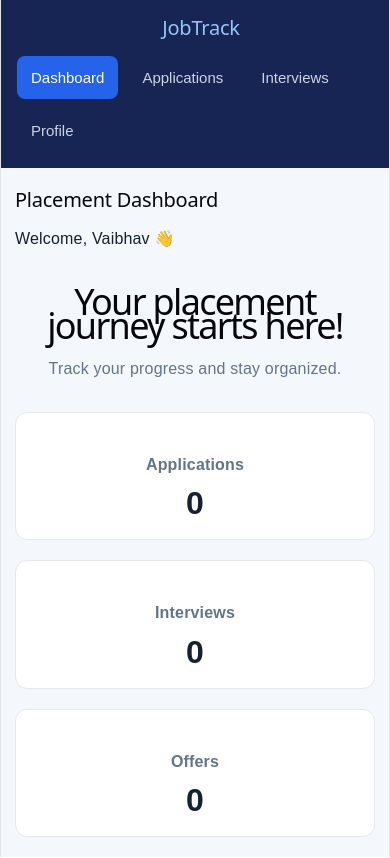
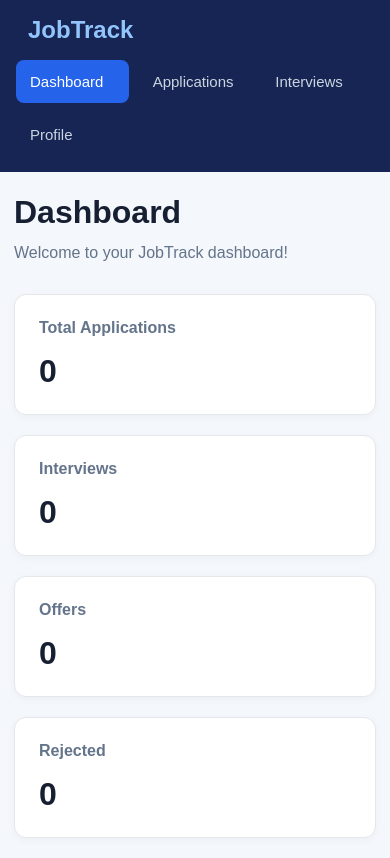
Before and after one commit to vaibhav200621/Job_Track, a React (Vite) app in the folder client/: page / in a window 390 px wide. Built offline with nearby package versions, Linux system fonts and the light colour scheme.

Commit message:
feat: persist applications and fix dashboard layout

```diff
--- a/client/src/App.css
+++ b/client/src/App.css
@@ -1,3 +1,8 @@
+
+/* =========================
+   Global Reset
+========================= */
+
 * {
   box-sizing: border-box;
 }
@@ -5,17 +10,29 @@
 body {
   margin: 0;
   font-family: Arial, sans-serif;
-}
-
-.app {
-  display: flex;
-  min-height: 100vh;
   background: #f4f7fb;
   color: #172033;
 }
 
+/* =========================
+   Main App Layout
+========================= */
+
+.app-layout {
+  display: flex;
+  min-height: 100vh;
+  width: 100%;
+  background: #f4f7fb;
+  color: #172033;
+}
+
+/* =========================
+   Sidebar
+========================= */
+
 .sidebar {
   width: 240px;
+  min-height: 100vh;
   flex-shrink: 0;
   background: #172554;
   color: white;
@@ -26,119 +43,17 @@ body {
   margin: 0 0 40px;
   padding-left: 12px;
   color: #93c5fd;
+  font-size: 24px;
 }
 
-.sidebar nav {
+.sidebar-nav {
   display: flex;
   flex-direction: column;
   gap: 10px;
 }
 
-.sidebar a {
-  padding: 13px 14px;
-  color: #cbd5e1;
-  text-decoration: none;
-  border-radius: 8px;
-}
-
-.sidebar a:hover,
-.sidebar a.active {
-  background: #2563eb;
-  color: white;
-}
-
-.main-content {
-  flex: 1;
-  min-width: 0;
-  padding: 32px;
-}
-
-.topbar {
-  display: flex;
-  justify-content: space-between;
-  align-items: center;
-  gap: 16px;
-  flex-wrap: wrap;
-  margin-bottom: 40px;
-}
-
-.topbar h2 {
-  margin: 0;
-}
-
-.welcome {
-  margin-bottom: 32px;
-}
-
-.welcome p {
-  color: #64748b;
-}
-
-.stats {
-  display: grid;
-  grid-template-columns: repeat(3, minmax(0, 1fr));
-  gap: 20px;
-}
-
-.card {
-  padding: 24px;
-  background: white;
-  border: 1px solid #e5e7eb;
-  border-radius: 12px;
-}
-
-.card h3 {
-  color: #64748b;
-  font-size: 16px;
-}
-
-.card p {
-  font-size: 32px;
-  font-weight: bold;
-  margin-bottom: 0;
-}
-
-@media (max-width: 700px) {
-  .sidebar {
-    width: 160px;
-    padding: 20px 10px;
-  }
-
-  .main-content {
-    padding: 20px 14px;
-  }
-
-  .stats {
-    grid-template-columns: 1fr;
-  }
-}
-
-@media (max-width: 450px) {
-  .app {
-    flex-direction: column;
-  }
-
-  .sidebar {
-    width: 100%;
-    padding: 16px;
-  }
-
-  .logo {
-    margin-bottom: 16px;
-  }
-
-  .sidebar nav {
-    flex-direction: row;
-    flex-wrap: wrap;
-  }
-
-  .sidebar a {
-    padding: 10px;
-    font-size: 14px;
-  }
-}
-
 .sidebar nav button {
+  width: 100%;
   padding: 13px 14px;
   color: #cbd5e1;
   background: transparent;
@@ -147,6 +62,7 @@ body {
   text-align: left;
   font-size: 15px;
   cursor: pointer;
+  transition: background 0.2s ease;
 }
 
 .sidebar nav button:hover,
@@ -155,18 +71,101 @@ body {
   color: white;
 }
 
+/* =========================
+   Main Content
+========================= */
+
+.main-content {
+  flex: 1;
+  min-width: 0;
+  padding: 32px;
+}
+
+.page-content {
+  width: 100%;
+  max-width: 1200px;
+  margin: 0 auto;
+}
+
+.page-content h1 {
+  margin: 0 0 10px;
+  font-size: 32px;
+  line-height: 1.3;
+  color: #172033;
+}
+
+.page-subtitle {
+  margin: 0 0 32px;
+  color: #64748b;
+  font-size: 16px;
+}
+
+/* =========================
+   Dashboard Statistics
+========================= */
+
+.stats-container {
+  display: grid;
+  grid-template-columns: repeat(4, minmax(0, 1fr));
+  gap: 20px;
+  width: 100%;
+}
+
+.stat-card {
+  padding: 24px;
+  background: white;
+  border: 1px solid #e5e7eb;
+  border-radius: 12px;
+  box-shadow: 0 2px 8px rgba(15, 23, 42, 0.04);
+}
+
+.stat-card h3 {
+  margin: 0 0 16px;
+  color: #64748b;
+  font-size: 16px;
+  font-weight: 600;
+}
+
+.stat-card p {
+  margin: 0;
+  color: #172033;
+  font-size: 32px;
+  font-weight: bold;
+}
+
+/* =========================
+   Applications Form
+========================= */
+
+.application-form-section,
+.applications-section {
+  width: 100%;
+  margin-bottom: 32px;
+}
+
+.application-form-section h2,
+.applications-section h2 {
+  margin: 0 0 18px;
+  color: #172033;
+  font-size: 24px;
+}
+
 .application-form {
   display: flex;
   flex-wrap: wrap;
   gap: 12px;
-  margin: 28px 0;
+  margin: 20px 0 28px;
 }
 
 .application-form input,
 .application-form select {
+  flex: 1;
+  min-width: 160px;
   padding: 12px;
   border: 1px solid #cbd5e1;
   border-radius: 8px;
+  background: white;
+  color: #172033;
   font-size: 15px;
 }
 
@@ -176,104 +175,17 @@ body {
   border-radius: 8px;
   background: #2563eb;
   color: white;
+  font-size: 15px;
   cursor: pointer;
 }
 
-.application-list {
-  display: grid;
-  gap: 14px;
+.application-form button:hover {
+  background: #1d4ed8;
 }
 
-.application-item {
-  display: flex;
-  justify-content: space-between;
-  align-items: center;
-  gap: 16px;
-  padding: 20px;
-  background: white;
-  border: 1px solid #e5e7eb;
-  border-radius: 12px;
-}
-
-.application-item h3,
-.application-item p {
-  margin: 0 0 8px;
-}
-
-.status {
-  padding: 6px 12px;
-  background: #dbeafe;
-  color: #1d4ed8;
-  border-radius: 20px;
-  font-size: 14px;
-}
-
-
-.application-item select {
-  padding: 8px 12px;
-  border: 1px solid #cbd5e1;
-  border-radius: 8px;
-  background: white;
-}
-
-.application-item button {
-  padding: 8px 12px;
-  border: none;
-  border-radius: 8px;
-  background: #fee2e2;
-  color: #b91c1c;
-  cursor: pointer;
-}
-
-.application-item button:hover {
-  background: #fecaca;
-}
-
-
-/* Applications page styling */
-
-.applications-page {
-  color: #172033;
-}
-
-.applications-page h1,
-.applications-page h2,
-.applications-page h3,
-.applications-page p {
-  color: #172033;
-}
-
-.applications-page h1 {
-  font-size: 32px;
-  margin-bottom: 10px;
-}
-
-.applications-page > p {
-  color: #64748b;
-}
-
-/* Form fields */
-.application-form input,
-.application-form select {
-  background: white;
-  color: #172033;
-}
-
-/* Status dropdown inside each application card */
-.application-item select {
-  background: white;
-  color: #172033;
-  min-width: 120px;
-  min-height: 42px;
-  cursor: pointer;
-}
-
-.application-item select option {
-  background: white;
-  color: #172033;
-}
-
-/* Application Search and Filters */
+/* =========================
+   Application Search & Filter
+========================= */
 
 .application-filters {
   display: flex;
@@ -301,7 +213,163 @@ body {
   min-width: 160px;
 }
 
-@media (max-width: 600px) {
+/* =========================
+   Applications List
+========================= */
+
+.applications-list {
+  display: grid;
+  gap: 14px;
+}
+
+.application-item {
+  display: flex;
+  justify-content: space-between;
+  align-items: center;
+  gap: 16px;
+  padding: 20px;
+  background: white;
+  border: 1px solid #e5e7eb;
+  border-radius: 12px;
+  box-shadow: 0 2px 8px rgba(15, 23, 42, 0.04);
+}
+
+.application-info {
+  min-width: 0;
+}
+
+.application-item h3 {
+  margin: 0 0 8px;
+  color: #172033;
+  font-size: 18px;
+}
+
+.application-item p {
+  margin: 0;
+  color: #64748b;
+}
+
+.application-actions {
+  display: flex;
+  align-items: center;
+  gap: 10px;
+  flex-wrap: wrap;
+}
+
+.application-item select {
+  min-width: 120px;
+  min-height: 42px;
+  padding: 8px 12px;
+  border: 1px solid #cbd5e1;
+  border-radius: 8px;
+  background: white;
+  color: #172033;
+  cursor: pointer;
+}
+
+.application-item select option {
+  background: white;
+  color: #172033;
+}
+
+.application-item button {
+  padding: 8px 12px;
+  border: none;
+  border-radius: 8px;
+  background: #fee2e2;
+  color: #b91c1c;
+  cursor: pointer;
+}
+
+.application-item button:hover {
+  background: #fecaca;
+}
+
+.empty-message {
+  padding: 20px;
+  color: #64748b;
+  background: white;
+  border: 1px solid #e5e7eb;
+  border-radius: 12px;
+}
+
+/* =========================
+   Responsive Layout
+========================= */
+
+@media (max-width: 1000px) {
+  .stats-container {
+    grid-template-columns: repeat(2, minmax(0, 1fr));
+  }
+
+  .main-content {
+    padding: 24px;
+  }
+}
+
+@media (max-width: 700px) {
+  .sidebar {
+    width: 190px;
+    padding: 20px 12px;
+  }
+
+  .main-content {
+    padding: 20px 16px;
+  }
+
+  .application-item {
+    align-items: flex-start;
+    flex-direction: column;
+  }
+
+  .application-actions {
+    width: 100%;
+  }
+}
+
+@media (max-width: 500px) {
+  .app-layout {
+    flex-direction: column;
+  }
+
+  .sidebar {
+    width: 100%;
+    min-height: auto;
+    padding: 16px;
+  }
+
+  .logo {
+    margin-bottom: 16px;
+  }
+
+  .sidebar-nav {
+    flex-direction: row;
+    flex-wrap: wrap;
+  }
+
+  .sidebar nav button {
+    width: auto;
+    flex: 1;
+  }
+
+  .main-content {
+    padding: 20px 14px;
+  }
+
+  .stats-container {
+    grid-template-columns: 1fr;
+  }
+
+  .application-form {
+    flex-direction: column;
+  }
+
+  .application-form input,
+  .application-form select,
+  .application-form button {
+    width: 100%;
+  }
+
   .application-filters {
     flex-direction: column;
   }
@@ -309,6 +377,6 @@ body {
   .application-filters input,
   .application-filters select {
     width: 100%;
-    box-sizing: border-box;
+    min-width: 0;
   }
 }
--- a/client/src/App.jsx
+++ b/client/src/App.jsx
@@ -1,25 +1,24 @@
 
-import { useState } from "react";
+import { useEffect, useState } from "react";
 import "./App.css";
 import Applications from "./Applications";
 
-// Sidebar Component
 function Sidebar({ page, setPage }) {
   return (
     <aside className="sidebar">
       <h2 className="logo">JobTrack</h2>
 
-      <nav>
+      <nav className="sidebar-nav">
         <button
-          className={page === "dashboard" ? "active" : ""}
-          onClick={() => setPage("dashboard")}
+          className={page === "Dashboard" ? "active" : ""}
+          onClick={() => setPage("Dashboard")}
         >
           Dashboard
         </button>
 
         <button
-          className={page === "applications" ? "active" : ""}
-          onClick={() => setPage("applications")}
+          className={page === "Applications" ? "active" : ""}
+          onClick={() => setPage("Applications")}
         >
           Applications
         </button>
@@ -36,7 +35,6 @@ function Sidebar({ page, setPage }) {
   );
 }
 
-// Dashboard Component
 function Dashboard({ applications }) {
   const totalApplications = applications.length;
 
@@ -48,57 +46,80 @@ function Dashboard({ applications }) {
     (application) => application.status === "Offer"
   ).length;
 
+  const totalRejected = applications.filter(
+    (application) => application.status === "Rejected"
+  ).length;
+
   return (
-    <main className="main-content">
-      <header className="topbar">
-        <h2>Placement Dashboard</h2>
-        <span>Welcome, Vaibhav 👋</span>
-      </header>
+    <div className="page-content">
+      <h1>Dashboard</h1>
+      <p className="page-subtitle">
+        Welcome to your JobTrack dashboard!
+      </p>
 
-      <section className="welcome">
-        <h1>Your placement journey starts here!</h1>
-        <p>Track your progress and stay organized.</p>
-      </section>
-
-      <section className="stats">
-        <div className="card">
-          <h3>Applications</h3>
+      <div className="stats-container">
+        <div className="stat-card">
+          <h3>Total Applications</h3>
           <p>{totalApplications}</p>
         </div>
 
-        <div className="card">
+        <div className="stat-card">
           <h3>Interviews</h3>
           <p>{totalInterviews}</p>
         </div>
 
-        <div className="card">
+        <div className="stat-card">
           <h3>Offers</h3>
           <p>{totalOffers}</p>
         </div>
-      </section>
-    </main>
+
+        <div className="stat-card">
+          <h3>Rejected</h3>
+          <p>{totalRejected}</p>
+        </div>
+      </div>
+    </div>
   );
 }
 
-// Main App Component
 function App() {
-  const [page, setPage] = useState("dashboard");
-  const [applications, setApplications] = useState([]);
+  const [page, setPage] = useState("Dashboard");
+
+  const [applications, setApplications] = useState(() => {
+    const savedApplications = localStorage.getItem("jobtrack-applications");
+
+    if (savedApplications) {
+      try {
+        return JSON.parse(savedApplications);
+      } catch {
+        return [];
+      }
+    }
+
+    return [];
+  });
+
+  useEffect(() => {
+    localStorage.setItem(
+      "jobtrack-applications",
+      JSON.stringify(applications)
+    );
+  }, [applications]);
 
   return (
-    <div className="app">
+    <div className="app-layout">
       <Sidebar page={page} setPage={setPage} />
 
-      {page === "dashboard" ? (
-        <Dashboard applications={applications} />
-      ) : (
-        <main className="main-content">
+      <main className="main-content">
+        {page === "Dashboard" ? (
+          <Dashboard applications={applications} />
+        ) : (
           <Applications
             applications={applications}
             setApplications={setApplications}
           />
-        </main>
-      )}
+        )}
+      </main>
     </div>
   );
 }
--- a/client/src/index.css
+++ b/client/src/index.css
@@ -1,111 +1,50 @@
+
 :root {
-  --text: #6b6375;
-  --text-h: #08060d;
-  --bg: #fff;
-  --border: #e5e4e7;
-  --code-bg: #f4f3ec;
-  --accent: #aa3bff;
-  --accent-bg: rgba(170, 59, 255, 0.1);
-  --accent-border: rgba(170, 59, 255, 0.5);
-  --social-bg: rgba(244, 243, 236, 0.5);
-  --shadow:
-    rgba(0, 0, 0, 0.1) 0 10px 15px -3px, rgba(0, 0, 0, 0.05) 0 4px 6px -2px;
-
-  --sans: system-ui, 'Segoe UI', Roboto, sans-serif;
-  --heading: system-ui, 'Segoe UI', Roboto, sans-serif;
-  --mono: ui-monospace, Consolas, monospace;
-
-  font: 18px/145% var(--sans);
-  letter-spacing: 0.18px;
-  color-scheme: light dark;
-  color: var(--text);
-  background: var(--bg);
+  font-family: Arial, sans-serif;
+  color: #172033;
+  background: #f4f7fb;
   font-synthesis: none;
   text-rendering: optimizeLegibility;
   -webkit-font-smoothing: antialiased;
   -moz-osx-font-smoothing: grayscale;
-
-  @media (max-width: 1024px) {
-    font-size: 16px;
-  }
 }
 
-@media (prefers-color-scheme: dark) {
-  :root {
-    --text: #9ca3af;
-    --text-h: #f3f4f6;
-    --bg: #16171d;
-    --border: #2e303a;
-    --code-bg: #1f2028;
-    --accent: #c084fc;
-    --accent-bg: rgba(192, 132, 252, 0.15);
-    --accent-border: rgba(192, 132, 252, 0.5);
-    --social-bg: rgba(47, 48, 58, 0.5);
-    --shadow:
-      rgba(0, 0, 0, 0.4) 0 10px 15px -3px, rgba(0, 0, 0, 0.25) 0 4px 6px -2px;
-  }
+* {
+  box-sizing: border-box;
+}
 
-  #social .button-icon {
-    filter: invert(1) brightness(2);
-  }
+html,
+body {
+  margin: 0;
+  min-width: 320px;
+  min-height: 100%;
 }
 
 body {
-  margin: 0;
+  min-height: 100vh;
 }
 
 #root {
-  width: 1126px;
-  max-width: 100%;
-  margin: 0 auto;
-  text-align: center;
-  border-inline: 1px solid var(--border);
-  min-height: 100svh;
-  display: flex;
-  flex-direction: column;
-  box-sizing: border-box;
+  width: 100%;
+  min-height: 100vh;
+  margin: 0;
+  text-align: left;
+}
+
+button,
+input,
+select,
+textarea {
+  font: inherit;
+}
+
+button {
+  cursor: pointer;
 }
 
 h1,
-h2 {
-  font-family: var(--heading);
-  font-weight: 500;
-  color: var(--text-h);
+h2,
+h3,
+p {
+  margin-top: 0;
 }
-
-h1 {
-  font-size: 56px;
-  letter-spacing: -1.68px;
-  margin: 32px 0;
-  @media (max-width: 1024px) {
-    font-size: 36px;
-    margin: 20px 0;
-  }
-}
-h2 {
-  font-size: 24px;
-  line-height: 118%;
-  letter-spacing: -0.24px;
-  margin: 0 0 8px;
-  @media (max-width: 1024px) {
-    font-size: 20px;
-  }
-}
-p {
-  margin: 0;
-}
-
-code,
-.counter {
-  font-family: var(--mono);
-  display: inline-flex;
-  border-radius: 4px;
-  color: var(--text-h);
-}
-
-code {
-  font-size: 15px;
-  line-height: 135%;
-  padding: 4px 8px;
-  background: var(--code-bg);
-}
```
